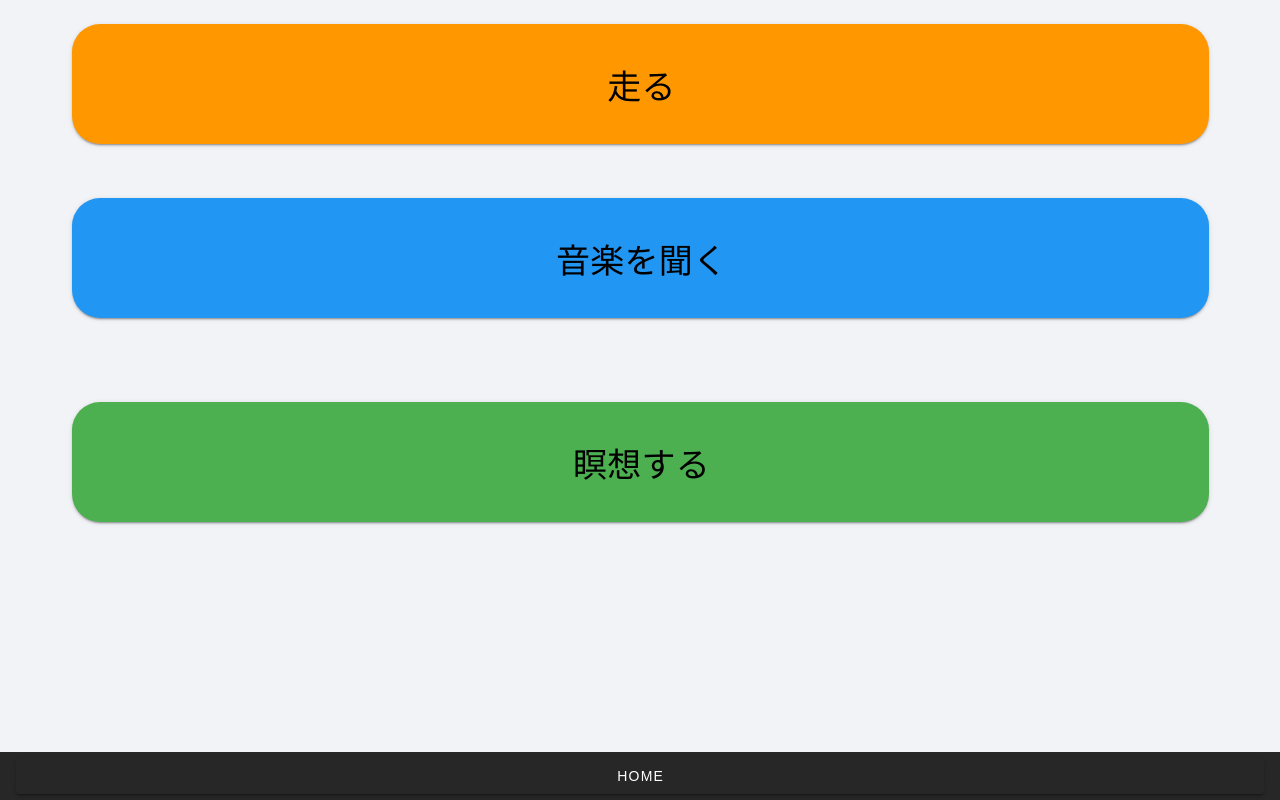
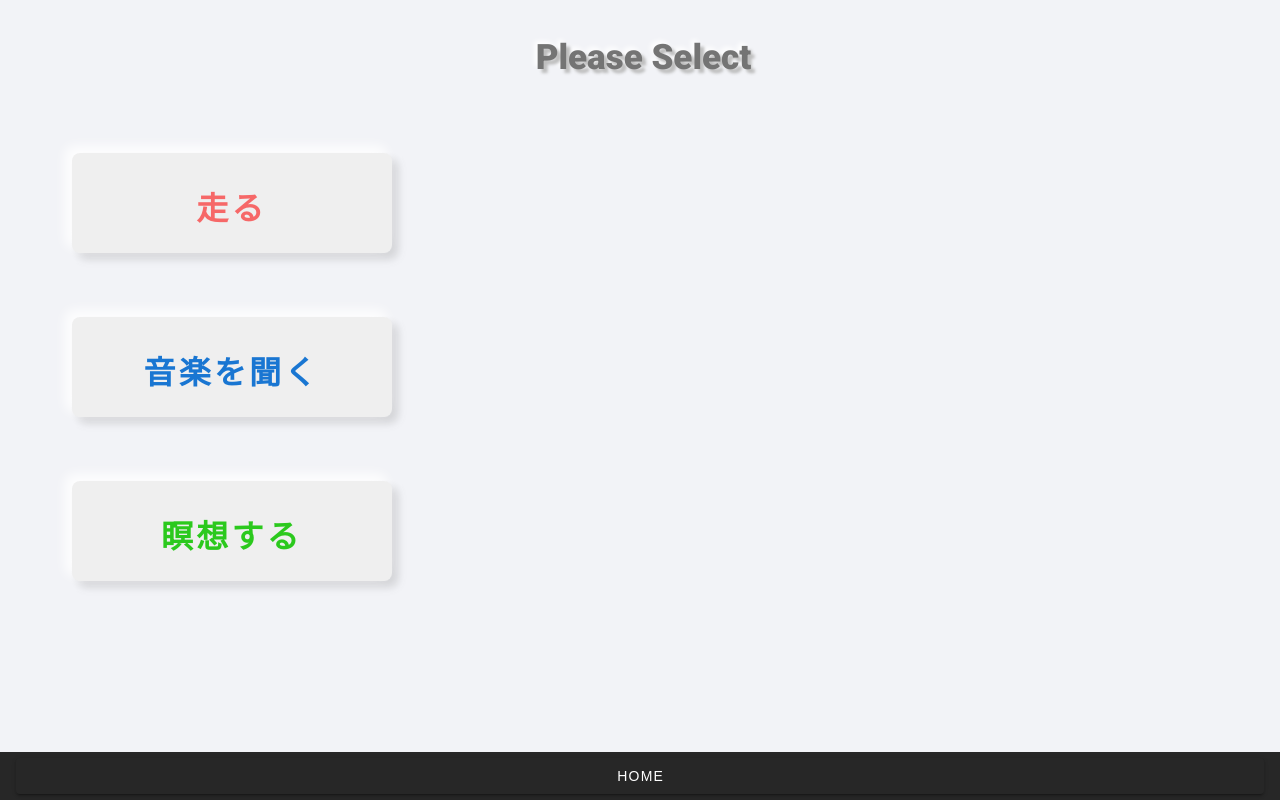
Before and after one commit to SystemEngineeringTeam/geekcamp-vol5, a Nuxt app in the folder front/: page /route/Select in a window 1280 px wide. Built offline with nearby package versions, Linux system fonts and the light colour scheme.

Commit message:
[FIX]画面デザイン変更

```diff
--- a/front/pages/route/Select.vue
+++ b/front/pages/route/Select.vue
@@ -2,43 +2,15 @@
   <div>
     <v-container justify="center" style="positon: relative">
       <v-row justify="center" style="positon: relative" align-content="center">
-        <v-col cols="12" md="12" class="mt-30">
-          <!-- class black-textで文字の色を変更している -->
-          <v-btn
-            block
-            color="orange"
-            height="120px"
-            class="black--text text-h4"
-            rounded
-            nuxt
-            to="/route/Run"
-            >走る</v-btn
-          >
-        </v-col>
-        <v-col cols="12" class="select">
-          <v-btn
-            block
-            color="blue"
-            height="120px"
-            class="black--text text-h4"
-            rounded
-            nuxt
-            to="/route/Music"
-            >音楽を聞く</v-btn
-          >
-        </v-col>
-        <v-col cols="12" class="select">
-          <v-btn
-            block
-            color="green"
-            height="120px"
-            class="black--text text-h4"
-            rounded
-            nuxt
-            to="/route/Meditation"
-            >瞑想する</v-btn
-          >
-        </v-col>
+        <p class="mt-5">Please Select</p>
+          <v-col v-for="text in texts" :key="text" cols="12" md="12" class="mt-10">
+            <NuxtLink to="/route/Meditation">
+            <button
+              :style="text.color"
+              >{{ text.text }}</button
+            >
+            </NuxtLink>
+          </v-col>
       </v-row>
     </v-container>
   </div>
@@ -46,11 +18,32 @@
 
 <script>
 export default {
+  data(){
+    return {
+      texts: [
+        {
+          text: '走る',
+          color: 'color:rgba(247, 70, 70, 0.8)'
+        },
+        {
+          text: '音楽を聞く',
+          color: ''
+        },
+        {
+          text:'瞑想する',
+          color: 'color:rgba(25, 197, 10, 0.918)'
+        }
+      ]
+    }
+  },
   setup() {},
 }
 </script>
 
 <style scoped>
+* {
+  text-decoration: none;
+}
 .whole {
   position: absolute;
   top: 30px;
@@ -58,4 +51,52 @@ export default {
 .select {
   margin: 30px;
 }
+.a{
+  color: rgba(25, 197, 10, 0.918)
+}
+p {
+  font-family: 'Roboto', sans-serif;
+  text-align: left !important;
+  color: #747474;
+  text-shadow: 4px 4px 3px #bebebe, -3px -3px 5px #ffffff;
+  font-size: 35px;
+
+  text-indent: 0.2em;
+  font-weight: 800;
+}
+button {
+  width: 320px;
+  height: 100px;
+  padding: 1em 2em;
+  background: #efefef;
+  border: none;
+  border-radius: .5rem;
+  font-size: 2rem;
+  font-weight: 700;
+  letter-spacing: .2rem;
+  text-align: center;
+  outline: none;
+  cursor: pointer;
+  transition: .2s ease-in-out;
+  box-shadow: -6px -6px 14px rgba(255, 255, 255, .7),
+              -6px -6px 10px rgba(255, 255, 255, .5),
+              6px 6px 8px rgba(255, 255, 255, .075),
+              6px 6px 10px rgba(0, 0, 0, .15);
+}
+button:hover {
+  box-shadow: -2px -2px 6px rgba(255, 255, 255, .6),
+              -2px -2px 4px rgba(255, 255, 255, .4),
+              2px 2px 2px rgba(255, 255, 255, .05),
+              2px 2px 4px rgba(0, 0, 0, .1);
+}
+button:active {
+  box-shadow: inset -2px -2px 6px rgba(255, 255, 255, .7),
+              inset -2px -2px 4px rgba(255, 255, 255, .5),
+              inset 2px 2px 2px rgba(255, 255, 255, .075),
+              inset 2px 2px 4px rgba(0, 0, 0, .15);
+}
+/* .segment {
+  padding: 16px*2 0;
+  text-align: center;
+} */
 </style>
```
